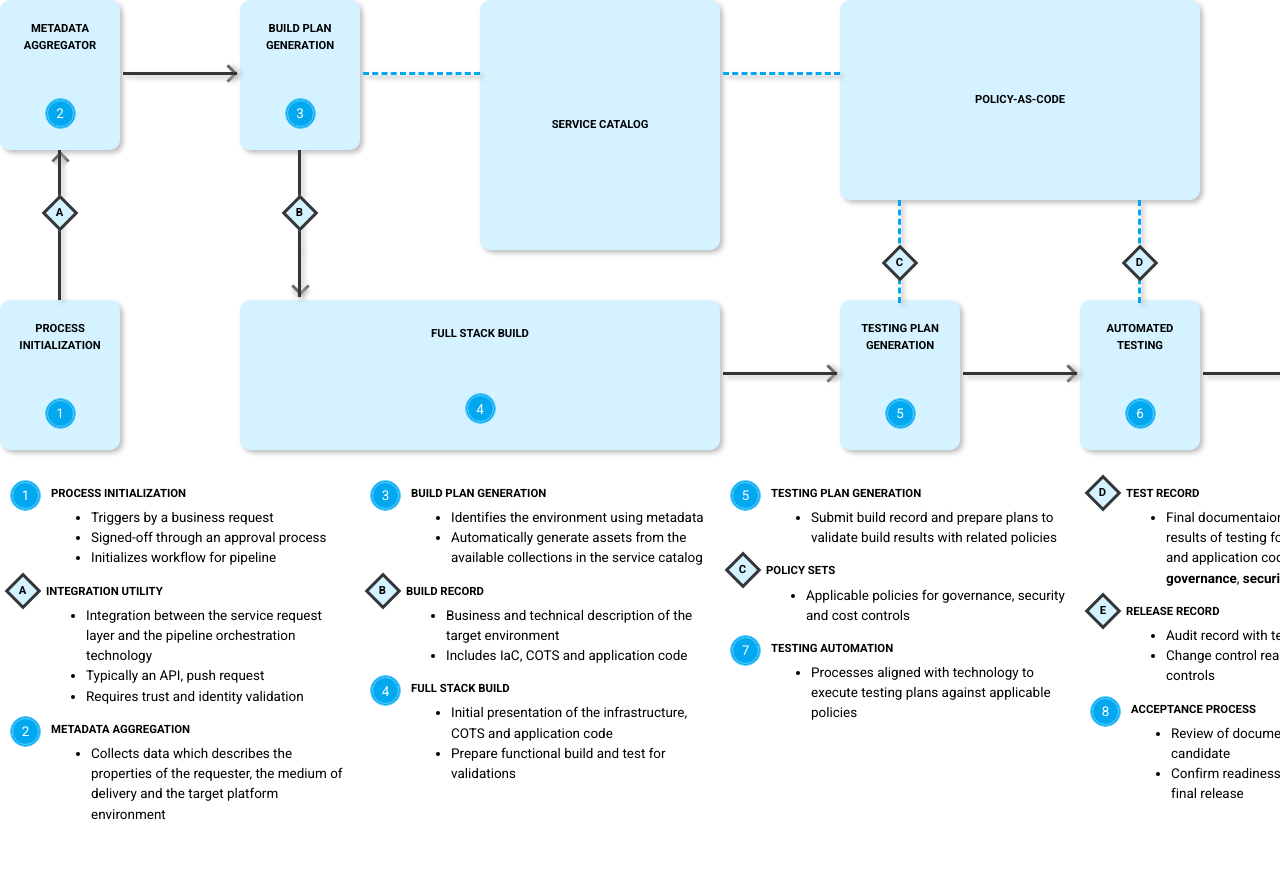
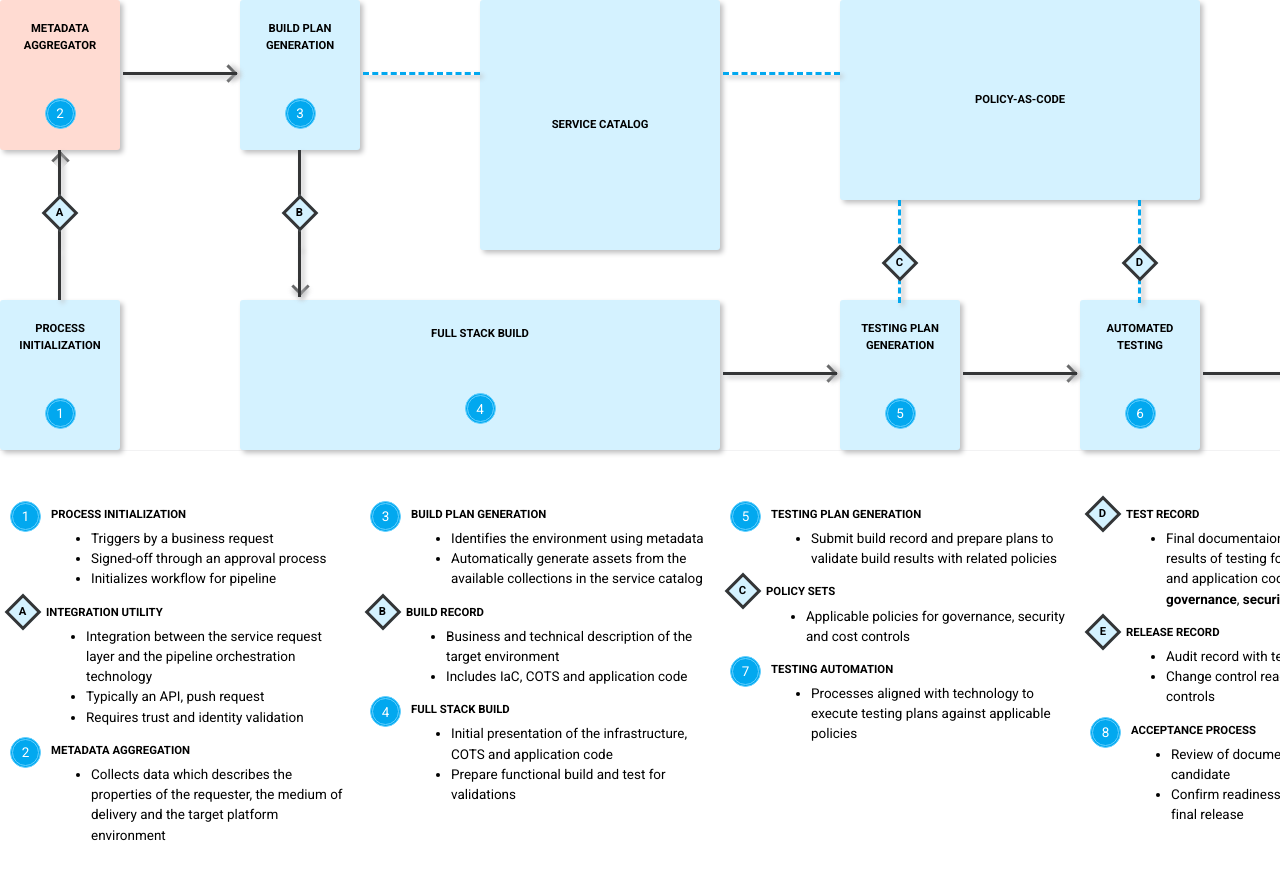
Before and after one commit to interrupt-software/devops-worflow-explainer, a plain HTML site: page index.html in a window 1280 px wide. Shown: the top 896 px of the page. Before the commit the page ends 854 px from the top, so only its background shows below. Drawn offline with Linux system fonts and the light colour scheme.

Commit message:
Updating CSS

```diff
--- a/css/style.css
+++ b/css/style.css
@@ -40,7 +40,7 @@
     background-color: var(--hashi-secondary);
     border-color: var(--hashi-gray-4);
     height: 150px;
-    border-radius: 10px;
+    border-radius: 3px;
     box-shadow: 3px 3px 5px var(--hashi-gray-4);
     z-index: 888;
     display:flex;
@@ -52,7 +52,8 @@
     background-color: var(--hashi-highlight);
 }
 .workflow__cell-explainer {
-    padding-top: 20px;
+    padding-top: 40px;
+    border-top: 1px solid var(--hashi-gray-6);
 }
 .workflow__cell-horizontal-span-2 {
     grid-column: span 2;
```
